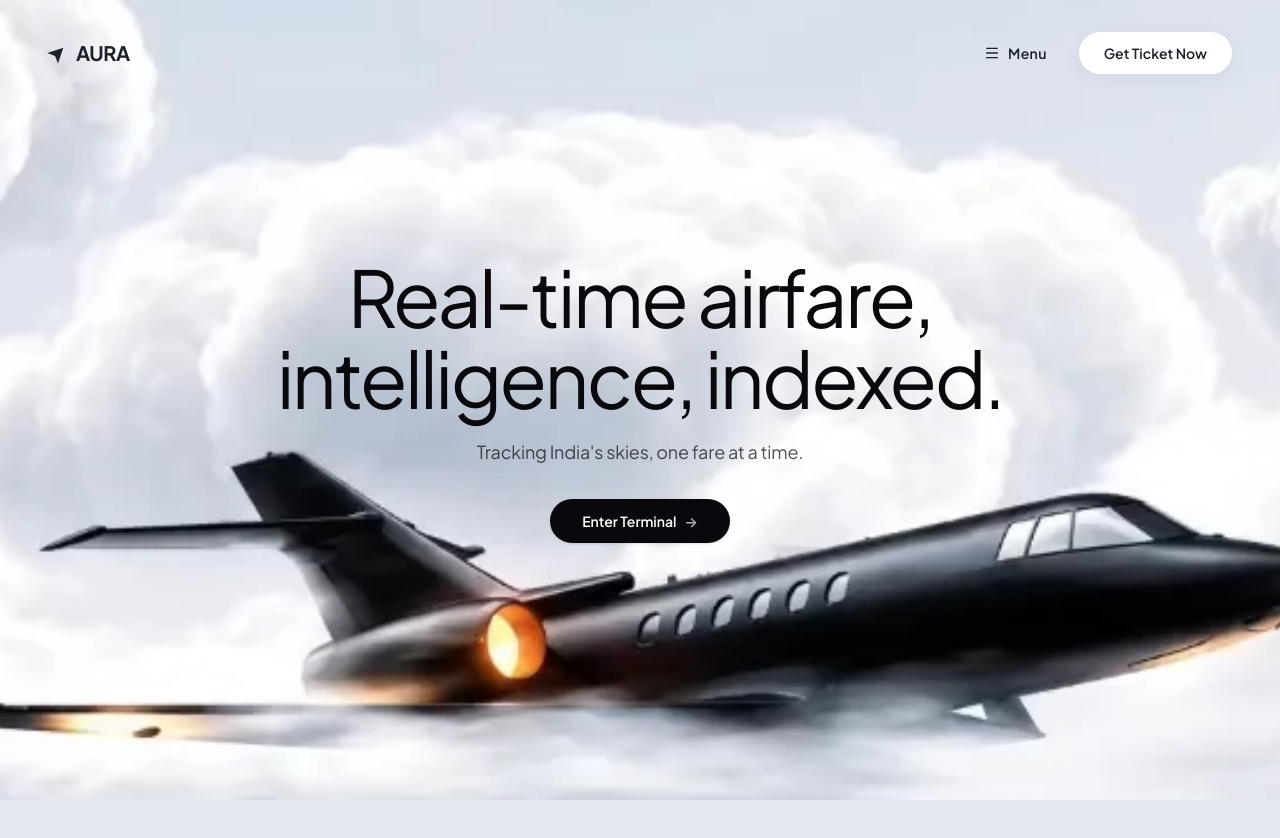
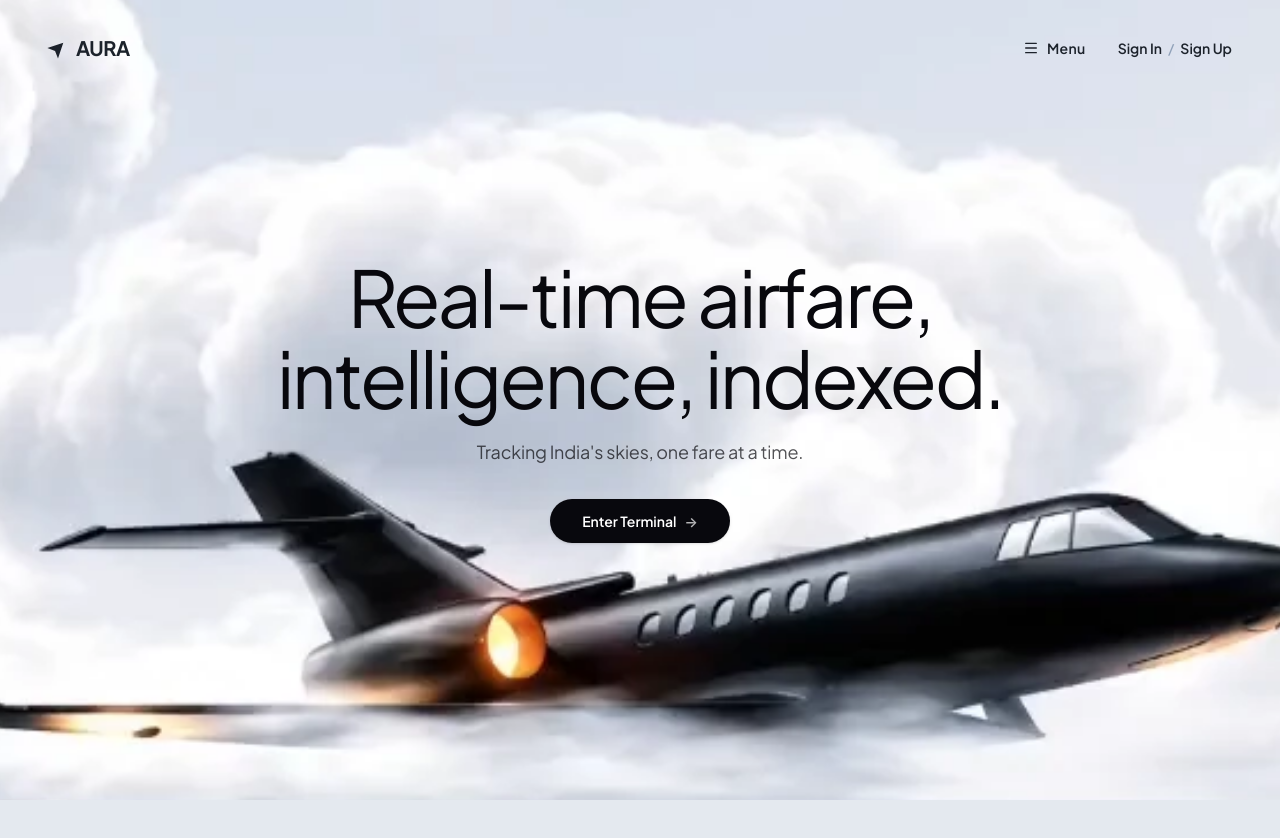
Before and after one commit to Harshraj9142/Aura, a Next.js app in the folder web/: page / in a window 1280 px wide. Shown: the top 838 px of the page. Built offline with nearby package versions, Linux system fonts and the light colour scheme.

Commit message:
signin/signup

```diff
--- a/web/components/landing/HeroSection.tsx
+++ b/web/components/landing/HeroSection.tsx
@@ -213,13 +213,19 @@ export function HeroSection() {
             Elevate your journey with intelligent travel that takes you farther, faster, and with unmatched ease.
           </p>
 
-          {/* Center Pill Button: Get Ticket Now */}
+          {/* Center Auth Buttons */}
           <div className="mt-8 flex items-center justify-center gap-4">
             <Link
-              href="/dashboard"
+              href="/login"
+              className="group relative inline-flex items-center gap-3 rounded-full bg-white/10 border border-white/20 backdrop-blur-md px-8 py-3.5 text-sm font-extrabold text-white hover:bg-white/20 active:scale-95 transition-all duration-300"
+            >
+              <span>Sign In</span>
+            </Link>
+            <Link
+              href="/register"
               className="group relative inline-flex items-center gap-3 rounded-full bg-white px-8 py-3.5 text-sm font-extrabold text-slate-950 shadow-[0_0_40px_rgba(255,255,255,0.3)] hover:bg-slate-100 hover:shadow-[0_0_50px_rgba(255,255,255,0.5)] active:scale-95 transition-all duration-300"
             >
-              <span>Get Ticket Now</span>
+              <span>Sign Up</span>
               <div className="flex h-6 w-6 items-center justify-center rounded-full bg-slate-950 text-white group-hover:translate-x-1 transition-transform">
                 <ArrowRight className="h-3.5 w-3.5" />
               </div>
--- a/web/components/landing/LandingHeader.tsx
+++ b/web/components/landing/LandingHeader.tsx
@@ -89,13 +89,16 @@ export function LandingHeader() {
               </div>
             )}
 
-            {/* CTA Pill button matching exact white pill from image */}
-            <Link
-              href="/dashboard"
-              className="inline-flex items-center justify-center rounded-full bg-white px-6 py-2.5 text-xs sm:text-sm font-semibold text-[#1C222B] shadow-[0_4px_20px_rgba(0,0,0,0.06)] border border-white/80 hover:bg-slate-50 active:scale-95 transition-all duration-200"
-            >
-              Get Ticket Now
-            </Link>
+            {/* Auth Links */}
+            <div className="flex items-center text-xs sm:text-sm font-semibold text-[#1C222B]">
+              <Link href="/login" className="hover:text-black transition-colors">
+                Sign In
+              </Link>
+              <span className="mx-1.5 text-slate-400 font-medium">/</span>
+              <Link href="/register" className="hover:text-black transition-colors">
+                Sign Up
+              </Link>
+            </div>
           </div>
         </div>
       </div>
```
